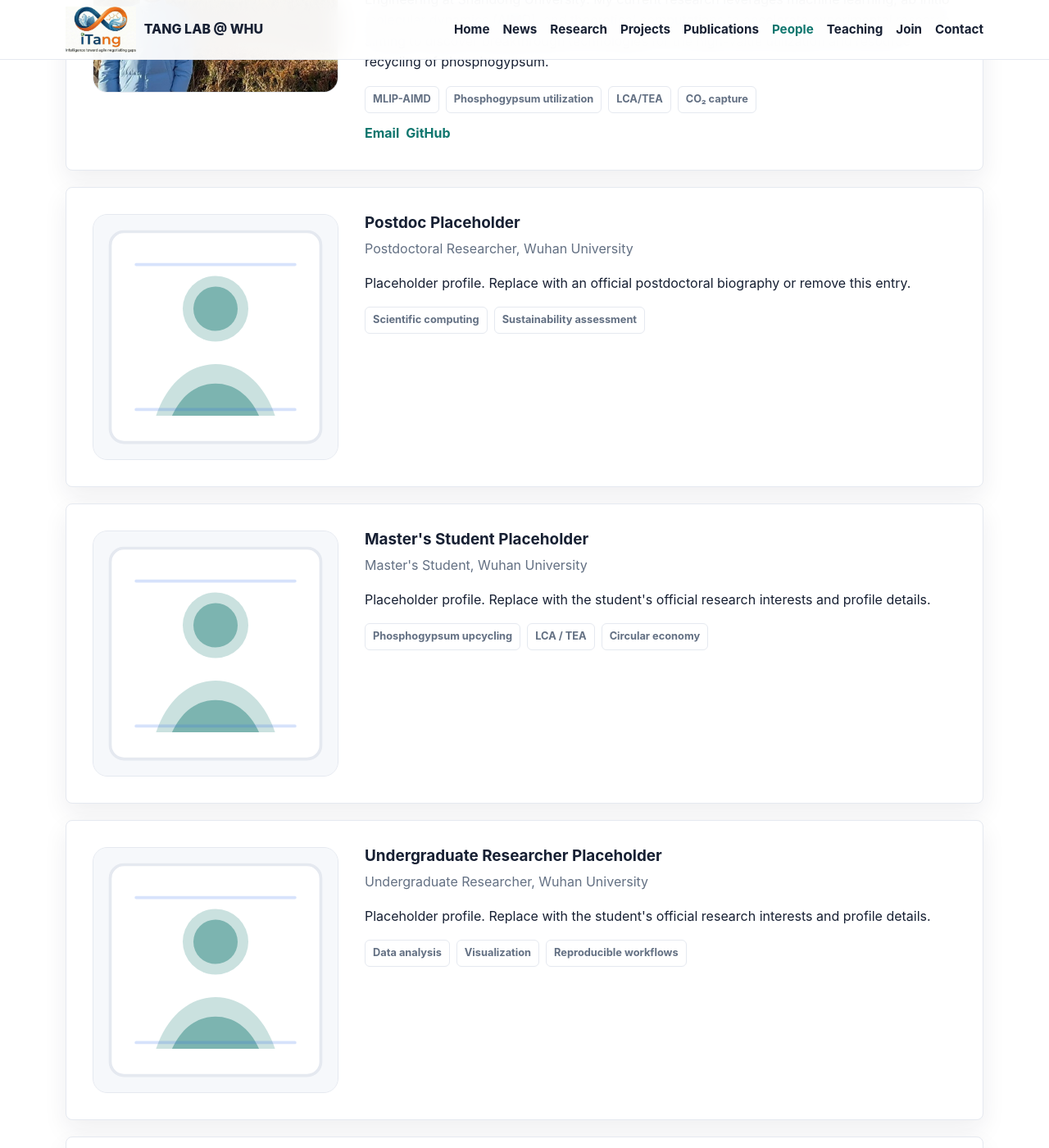
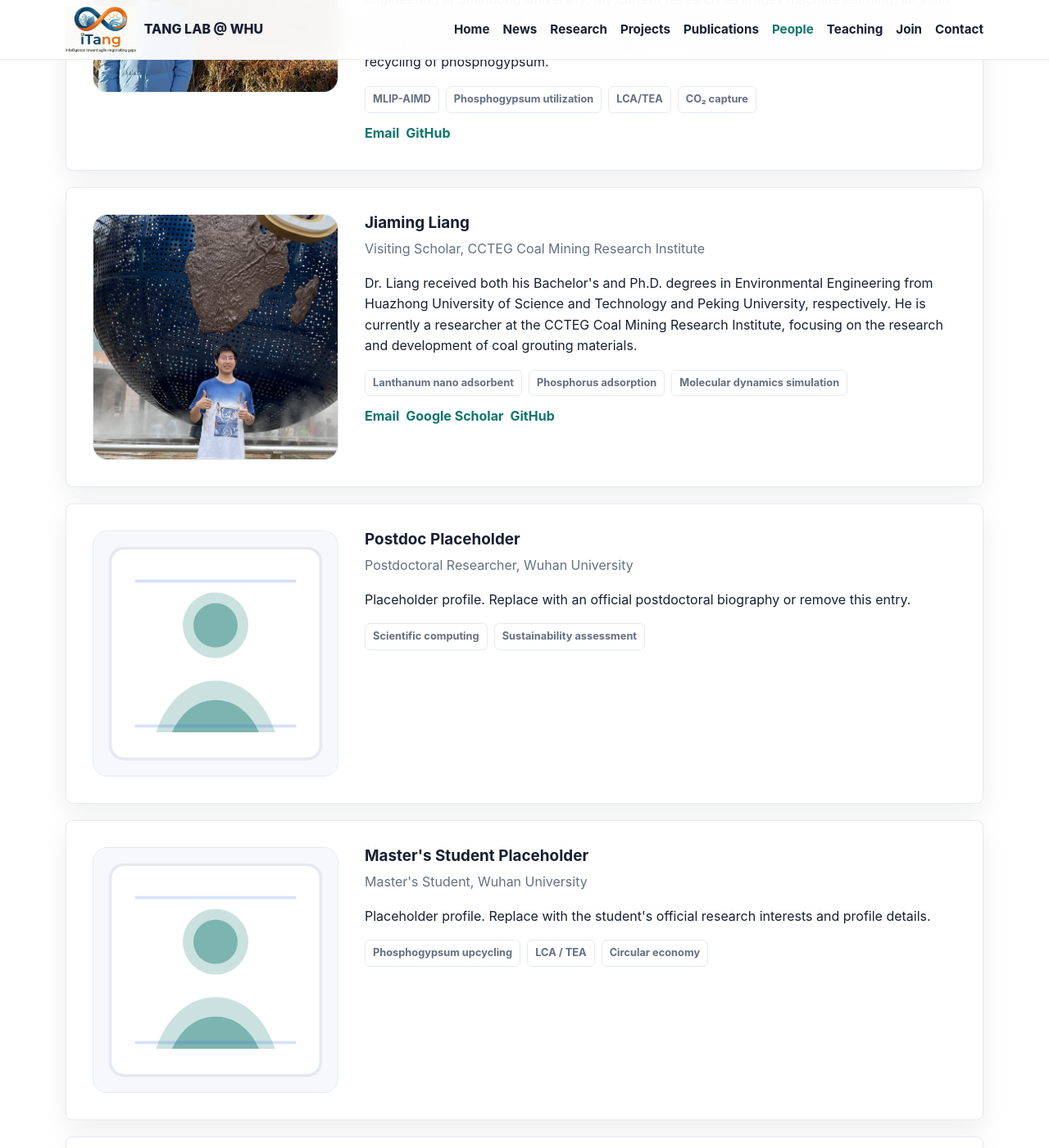
Before and after one commit to TANG-LAB-WHU/tanglab.github.io, a Jekyll site: the page built from pages/people.html, in a window 1280 px wide and 1400 px high, scrolled down 1331 px. Shown: the whole window at 82% size. Built offline with Jekyll 4.4.1, drawn with Linux system fonts in a browser that asks for light colours; some of the changed text lies outside the part shown.

Commit message:
feat: add Jiaming Liang to people page and rename visiting students to visiting scholars

```diff
--- a/_data/people.yml
+++ b/_data/people.yml
@@ -78,20 +78,21 @@ undergraduate_researchers:
       - "Reproducible workflows"
     bio: "Placeholder profile. Replace with the student's official research interests and profile details."
 
-visiting_students:
-  - name: "Visiting Scholar/Student Placeholder"
-    last_name: "Placeholder"
-    role: "Visiting Scholar/Student"
-    affiliation: "Institution Placeholder"
-    image: "/assets/img/people/profile-placeholder.svg"
-    email: ""
+visiting_scholars:
+  - name: "Jiaming Liang"
+    last_name: "Liang"
+    role: "Visiting Scholar"
+    affiliation: "CCTEG Coal Mining Research Institute"
+    image: "/assets/img/people/VisitingScholar_JIAMINGLIANG.jpg"
+    email: "ccteg_Liangjm@163.com"
     website: ""
-    google_scholar: ""
-    github: ""
+    google_scholar: "https://scholar.google.com/citations?user=Qp252PwAAAAJ&hl=zh-CN"
+    github: "https://github.com/jinjinjiangjiang"
     research_interests:
-      - "Molecular analysis"
-      - "Environmental systems"
-    bio: "Placeholder profile. Replace with official visiting student information and profile details."
+      - "Lanthanum nano adsorbent"
+      - "Phosphorus adsorption"
+      - "Molecular dynamics simulation"
+    bio: "Dr. Liang received both his Bachelor's and Ph.D. degrees in Environmental Engineering from Huazhong University of Science and Technology and Peking University, respectively. He is currently a researcher at the CCTEG Coal Mining Research Institute, focusing on the research and development of coal grouting materials."
 
 # alumni:
 #   - name: "Alumni Placeholder"
--- a/pages/people.html
+++ b/pages/people.html
@@ -23,7 +23,7 @@ permalink: /people/
 {% if site.data.people.phd_students %}{% assign team = team | concat: site.data.people.phd_students %}{% endif %}
 {% if site.data.people.masters_students %}{% assign team = team | concat: site.data.people.masters_students %}{% endif %}
 {% if site.data.people.undergraduate_researchers %}{% assign team = team | concat: site.data.people.undergraduate_researchers %}{% endif %}
-{% if site.data.people.visiting_students %}{% assign team = team | concat: site.data.people.visiting_students %}{% endif %}
+{% if site.data.people.visiting_scholars %}{% assign team = team | concat: site.data.people.visiting_scholars %}{% endif %}
 
 {% if team.size > 0 %}
   {% assign team_sorted = team | sort: "last_name" %}
```
